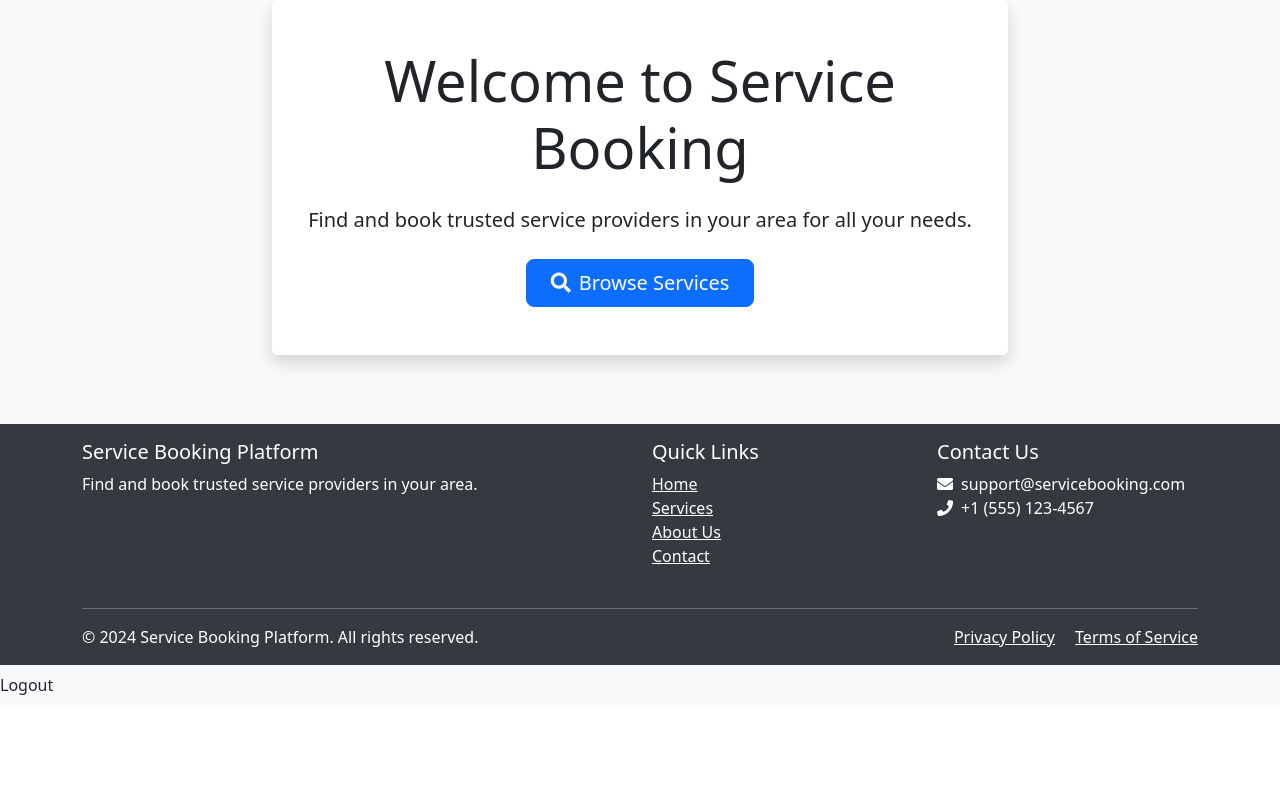
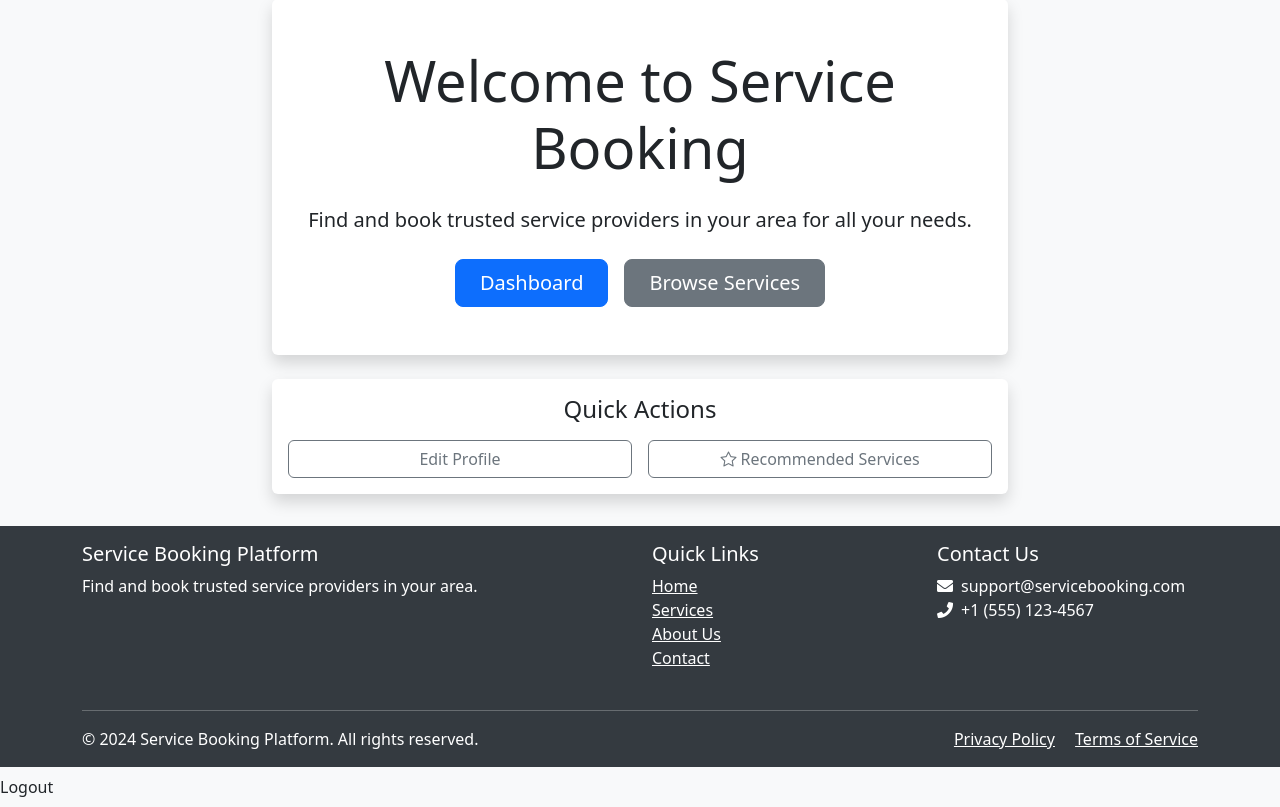
Before and after one commit to aniru-dh21/SSE-Project-Group-18, a Django app: page / in a window 1280 px wide. Shown: the part 95-902 px from the top of the page. Before the commit the page ends 790 px from the top, so only its background shows below. Run offline with Django 3.2, Linux system fonts and the light colour scheme; a user stored in the database is signed in; some libraries are stand-ins or nearby versions.

Commit message:
Dashboard feature is added

```diff
--- a/myapp/templates/base.html
+++ b/myapp/templates/base.html
@@ -18,6 +18,8 @@
       rel="stylesheet"
     />
     <link rel="stylesheet" href="https://cdnjs.cloudflare.com/ajax/libs/font-awesome/5.15.4/css/all.min.css">
+
+    <link rel="stylesheet" href="https://cdn.jsdelivr.net/npm/bootstrap-icons@1.7.2/font/bootstrap-icons.css">
 
     <!-- Custom CSS -->
     <style>
--- a/myapp/templates/home.html
+++ b/myapp/templates/home.html
@@ -1,5 +1,4 @@
 {% extends "base.html" %}
-
 {% block title %}Home - Service Booking Platform{% endblock %}
 
 {% block content %}
@@ -13,23 +12,69 @@
 
                     <div class="d-grid gap-3 d-sm-flex justify-content-sm-center">
                         {% if user.is_authenticated %}
-                            <a href="{% url 'service_list' %}" class="btn btn-primary btn-lg px-4">
-                                <i class="fas fa-search me-2"></i>Browse Services
-                            </a>
+                            <a href="{% url 'dashboard' %}" class="btn btn-primary btn-lg px-4">Dashboard</a>
+                            <a href="{% url 'service_list' %}" class="btn btn-secondary btn-lg px-4">Browse Services</a>
                         {% else %}
-                            <a href="{% url 'service_list' %}" class="btn btn-primary btn-lg px-4">
-                                <i class="fas fa-search me-2"></i>View Services
-                            </a>
-                            <a href="{% url 'register' %}" class="btn btn-secondary btn-lg px-4">
-                                <i class="fas fa-user-plus me-2"></i>Register
-                            </a>
-                            <a href="{% url 'login' %}" class="btn btn-outline-primary btn-lg px-4">
-                                <i class="fas fa-sign-in-alt me-2"></i>Login
-                            </a>
+                            <a href="{% url 'service_list' %}" class="btn btn-primary btn-lg px-4">View Services</a>
+                            <a href="{% url 'register' %}" class="btn btn-secondary btn-lg px-4">Register</a>
+                            <a href="{% url 'login' %}" class="btn btn-outline-primary btn-lg px-4">Login</a>
                         {% endif %}
                     </div>
                 </div>
             </div>
+
+            {% if user.is_authenticated %}
+            <div class="card mt-4">
+                <div class="card-body">
+                    <h2 class="h4 mb-3">Quick Actions</h2>
+                    <div class="row g-3">
+                        <div class="col-md-6">
+                            <div class="d-grid">
+                                <a href="{% url 'edit_profile' %}" class="btn btn-outline-secondary">
+                                    <i class="bi bi-person-gear"></i> Edit Profile
+                                </a>
+                            </div>
+                        </div>
+                        <div class="col-md-6">
+                            <div class="d-grid">
+                                <a href="{% url 'recommend_service' %}" class="btn btn-outline-secondary">
+                                    <i class="bi bi-star"></i> Recommended Services
+                                </a>
+                            </div>
+                        </div>
+                    </div>
+                </div>
+            </div>
+            {% else %}
+            <div class="card mt-4">
+                <div class="card-body">
+                    <h2 class="h4 mb-3">Why Choose Us?</h2>
+                    <div class="row g-4">
+                        <div class="col-md-4">
+                            <div class="text-center">
+                                <i class="bi bi-shield-check fs-1 text-primary mb-2"></i>
+                                <h3 class="h5">Verified Providers</h3>
+                                <p class="small text-muted">All our service providers are thoroughly vetted</p>
+                            </div>
+                        </div>
+                        <div class="col-md-4">
+                            <div class="text-center">
+                                <i class="bi bi-clock fs-1 text-primary mb-2"></i>
+                                <h3 class="h5">Quick Booking</h3>
+                                <p class="small text-muted">Easy and fast booking process</p>
+                            </div>
+                        </div>
+                        <div class="col-md-4">
+                            <div class="text-center">
+                                <i class="bi bi-cash-coin fs-1 text-primary mb-2"></i>
+                                <h3 class="h5">Secure Payments</h3>
+                                <p class="small text-muted">Safe and secure payment processing</p>
+                            </div>
+                        </div>
+                    </div>
+                </div>
+            </div>
+            {% endif %}
         </div>
     </div>
 </div>
--- a/myapp/urls.py
+++ b/myapp/urls.py
@@ -10,6 +10,8 @@ urlpatterns = [
     path('service/<int:id>/', views.service_detail, name='service_detail'),
     path('book_service/<int:pk>/', views.book_service, name='book_service'),
     path('recommend/', views.recommend_service, name='recommend_service'),
+    path('dashboard/', views.dashboard, name='dashboard'),
+    path('edit_profile/', views.edit_profile, name='edit_profile'),
 
     path('success/', views.success_view, name='success'),
     path('cancel/', views.cancel_view, name='cancel'),
--- a/myapp/views.py
+++ b/myapp/views.py
@@ -110,6 +110,43 @@ def recommend_service(request):
     services = Service.objects.order_by('price')[:1]
     return render(request, 'recommend_service.html', {'services': services})
 
+@login_required
+def dashboard(request):
+    user_bookings = Booking.objects.filter(user=request.user).select_related('service')
+    context = {
+        'user': request.user,
+        'bookings': user_bookings
+    }
+    return render(request, 'dashboard.html', context)
+
+@login_required
+def edit_profile(request):
+    if request.method == 'POST':
+        # Sanitize all POST data
+        clean_data = {key: sanitize_input(value)
+                      for key, value in request.POST.items()}
+
+        # Update user fields
+        user = request.user
+        updateable_fields = [
+            'mobile', 'country_of_citizenship', 'language_preferred',
+            'covid_vaccination_status', 'trade', 'profession'
+        ]
+
+        try:
+            with transaction.atomic():
+                for field in updateable_fields:
+                    if field in clean_data:
+                        setattr(user, field, clean_data[field])
+                user.save()
+                messages.success(request, 'Profile updated successfully!')
+        except Exception as e:
+            messages.error(request, 'An error occurred while updating your profile.')
+
+        return redirect('dashboard')
+
+    return render(request, 'edit_profile.html', {'user': request.user})
+
 @login_required  # Ensure that the user is logged in before booking
 def book_service(request, pk):
     service = get_object_or_404(Service, pk=pk)
```
Also changed, not shown: myapp/templates/dashboard.html (added, +77 -0 lines), myapp/templates/edit_profile.html (added, +53 -0 lines).
